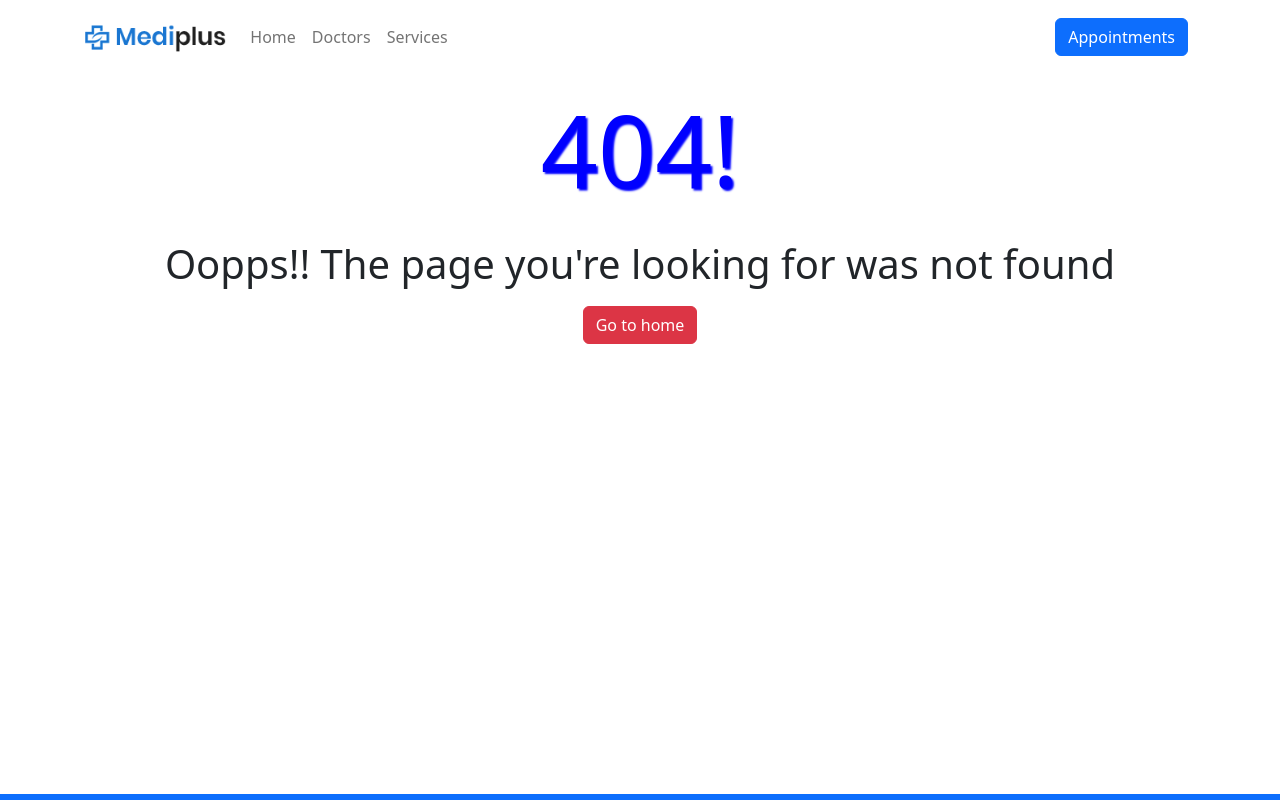
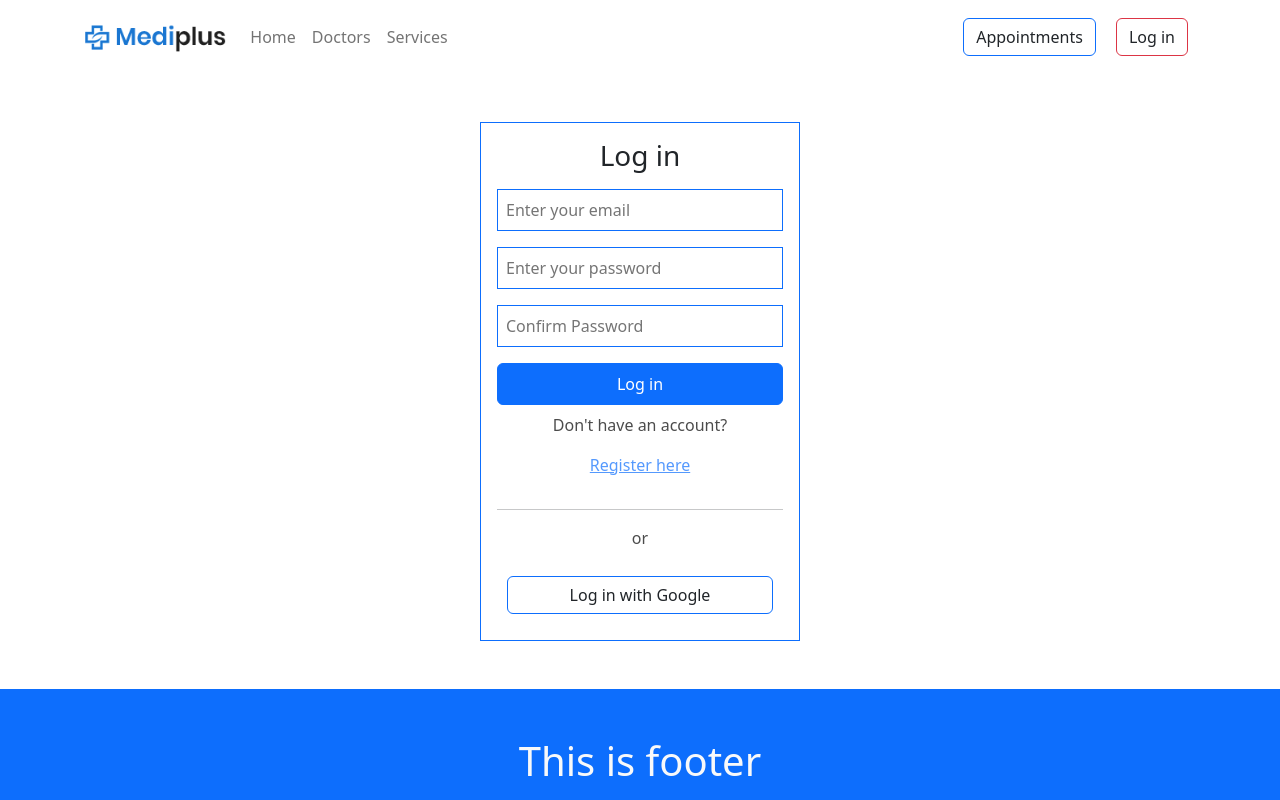
Before and after one commit to Amdadullah-Raihan/doctors-portal-mediplus, a React (Create React App) app: page /login in a window 1280 px wide. Before the commit this address had no page. Shown: the top 800 px of the page. Built offline with nearby package versions, Linux system fonts and the light colour scheme.

Commit message:
Login page added

```diff
--- a/src/App.css
+++ b/src/App.css
@@ -1,5 +1,9 @@
 .App {
   text-align: center;
+  overflow: hidden;
+}
+.App p{
+  opacity: 0.7;
 }
 
 .App-logo {
--- a/src/App.js
+++ b/src/App.js
@@ -6,6 +6,7 @@ import Home from './pages/Home';
 import Header from './components/Header';
 import Footer from './pages/Footer';
 import NotFound from './pages/NotFound';
+import Login from './components/Login';
 
 function App() {
   return (
@@ -15,7 +16,7 @@ function App() {
         <Routes>
             <Route exact path='/' element={<Home></Home>}></Route>
             <Route path='/services' element></Route>
-
+            <Route path='/login' element={<Login></Login>}></Route>
 
             <Route path='*' element={<NotFound></NotFound>}></Route>
         </Routes>
--- a/src/components/Header.js
+++ b/src/components/Header.js
@@ -1,5 +1,6 @@
 import React from 'react';
-import { Container, Nav, Navbar} from 'react-bootstrap';
+import { Container, Nav, Navbar } from 'react-bootstrap';
+import { Link } from 'react-router-dom';
 import logo from '../images/logo.png'
 
 const Header = () => {
@@ -15,9 +16,12 @@ const Header = () => {
                         <Nav.Link>Home</Nav.Link>
                         <Nav.Link>Doctors</Nav.Link>
                         <Nav.Link>Services</Nav.Link>
+
+
                     </Nav>
                     <Nav>
-                        <button className='btn btn-primary'>Appointments</button>
+                        <Link to='/appoinments'><button className='btn border border-primary'>Appointments</button></Link>
+                        <Link to='/login'><button className="btn border border-danger">Log in  </button></Link>
                     </Nav>
                 </Navbar.Collapse>
             </Container>
--- /dev/null
+++ b/src/components/Login.js
@@ -0,0 +1,28 @@
+import React from 'react';
+import { Link } from 'react-router-dom';
+
+
+const Login = () => {
+
+
+
+    return (
+        <div className='container my-5 h-100 d-flex flex-column w-25 border p-3 border-primary'>
+            <h3>Log in </h3>
+
+            <input className='my-2 p-2 border border-primary' placeholder='Enter your email' type="text" name="" id="" />
+            <input className='my-2 p-2 border border-primary' placeholder='Enter your password' type="text" name="" id="" />
+            <input className='my-2 p-2 border border-primary' placeholder='Confirm Password' type="password" name="" id="" />
+            <input className='my-2 p-2 btn btn-primary'  type="button" name="" value="Log in" id="" />
+            <p>Don't have an account?</p>
+            <p><Link to='/registration'> Register here</Link></p>
+            <hr className='w-100'/>
+            <p>or</p>
+            <button className="btn border border-primary"> Log in with Google</button>
+
+
+        </div>
+    );
+};
+
+export default Login;
--- a/src/components/ServiceSection.js
+++ b/src/components/ServiceSection.js
@@ -13,7 +13,7 @@ const ServiceSection = () => {
     },[])
 
     return (
-        <div className='sevice-section container mt-5'>
+        <div className='sevice-section container mt-5 mb-5'>
             <h1>We Offer Different Services To Improve Your Health</h1>
             <img className='m-3' src={sectionImg} alt="" />
             <p className='m-3 text-dark'>Lorem ipsum dolor sit amet consectetur adipisicing elit. Rerum molestiae sint explicabo!</p>
--- /dev/null
+++ b/src/pages/Footer.css
@@ -0,0 +1,4 @@
+.footer-section{
+    height: 50vh;
+    margin-bottom: 0px;
+}
--- a/src/pages/Footer.js
+++ b/src/pages/Footer.js
@@ -1,4 +1,5 @@
 import React from 'react';
+import './Footer.css'
 
 const Footer = () => {
     return (
--- a/src/pages/NotFound.js
+++ b/src/pages/NotFound.js
@@ -3,7 +3,7 @@ import { Link } from 'react-router-dom';
 
 const NotFound = () => {
     return (
-        <div style={{height:"90vh"}}>
+        <div className='d-flex flex-column align-items-center justify-content-center' style={{height:"90vh"}}>
             <p style={{color:"blue", fontSize:"100px", textShadow:"2px 2px 2px"}}>404!</p>
             <h1>Oopps!! The page you're looking for was not found </h1>
             <Link to='/'><button className='btn btn-danger text-bold'>Go to home</button></Link>
```
Also changed, not shown: src/components/PricingSection.js (added, +11 -0 lines).
